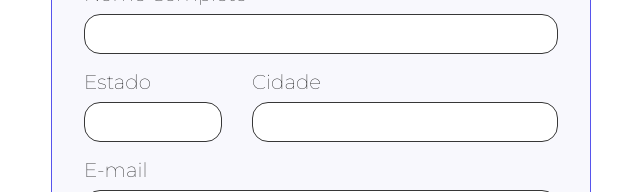
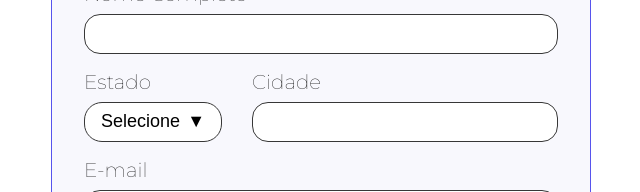
Before and after one commit to VictorCarvalho00/freelando, a React (Create React App) app: page / in a window 1280 px wide. Shown: the part 410-602 px from the top of the page, without its empty margins (249-889 px from the left). Built offline with nearby package versions, Linux system fonts and the light colour scheme.

Commit message:
resolvendo erro e adicionando ListSuspensa

```diff
--- a/package.json
+++ b/package.json
@@ -9,8 +9,8 @@
     "@testing-library/jest-dom": "^6.7.0",
     "@testing-library/react": "^16.3.0",
     "@testing-library/user-event": "^13.5.0",
-    "react": "^19.1.1",
-    "react-dom": "^19.1.1",
+    "react": "^18.0.0",
+    "react-dom": "^18.0.0",
     "react-grid-system": "^8.2.1",
     "react-scripts": "5.0.1",
     "web-vitals": "^2.1.4"
--- a/public/index.html
+++ b/public/index.html
@@ -7,7 +7,7 @@
   <meta name="viewport" content="width=device-width, initial-scale=1" />
   <meta name="theme-color" content="#000000" />
   <meta name="description" content="Web site created using create-react-app" />
-  <link rel="apple-touch-icon" href="%PUBLIC_URL%/logo192.png" />
+
 
   <link rel="preconnect" href="https://fonts.googleapis.com">
   <link rel="preconnect" href="https://fonts.gstatic.com" crossorigin>
@@ -17,7 +17,7 @@
       manifest.json provides metadata used when your web app is installed on a
       user's mobile device or desktop. See https://developers.google.com/web/fundamentals/web-app-manifest/
     -->
-  <link rel="manifest" href="%PUBLIC_URL%/manifest.json" />
+
   <!--
       Notice the use of %PUBLIC_URL% in the tags above.
       It will be replaced with the URL of the `public` folder during the build.
--- a/src/App.js
+++ b/src/App.js
@@ -16,6 +16,37 @@
 import { IconeTwitter } from './componentes/Icones/IconeTwitter';
 import { ListaInline } from './componentes/LIsta/ListaInline';
 import { ItemListaInline } from './componentes/LIsta/ItemListaInline';
+import { ListaSuspensa } from './componentes/ListaSuspensa/ListaSuspensa';
+
+const estadosBrasileiros = [
+  { "text": "Acre", "value": "AC" },
+  { "text": "Alagoas", "value": "AL" },
+  { "text": "Amapá", "value": "AP" },
+  { "text": "Amazonas", "value": "AM" },
+  { "text": "Bahia", "value": "BA" },
+  { "text": "Ceará", "value": "CE" },
+  { "text": "Distrito Federal", "value": "DF" },
+  { "text": "Espírito Santo", "value": "ES" },
+  { "text": "Goiás", "value": "GO" },
+  { "text": "Maranhão", "value": "MA" },
+  { "text": "Mato Grosso", "value": "MT" },
+  { "text": "Mato Grosso do Sul", "value": "MS" },
+  { "text": "Minas Gerais", "value": "MG" },
+  { "text": "Pará", "value": "PA" },
+  { "text": "Paraíba", "value": "PB" },
+  { "text": "Paraná", "value": "PR" },
+  { "text": "Pernambuco", "value": "PE" },
+  { "text": "Piauí", "value": "PI" },
+  { "text": "Rio de Janeiro", "value": "RJ" },
+  { "text": "Rio Grande do Norte", "value": "RN" },
+  { "text": "Rio Grande do Sul", "value": "RS" },
+  { "text": "Rondônia", "value": "RO" },
+  { "text": "Roraima", "value": "RR" },
+  { "text": "Santa Catarina", "value": "SC" },
+  { "text": "São Paulo", "value": "SP" },
+  { "text": "Sergipe", "value": "SE" },
+  { "text": "Tocantins", "value": "TO" }
+]
 
 function App() {
   return (
@@ -50,7 +81,7 @@
               </Row>
               <Row>
                 <Col lg={4} md={4} sm={4}>
-                  <CampoTexto titulo="Estado" />
+                  <ListaSuspensa titulo="Estado" opcoes={estadosBrasileiros} />
                 </Col>
                 <Col lg={8} md={8} sm={8}>
                   <CampoTexto titulo="Cidade" />
--- /dev/null
+++ b/src/componentes/ListaSuspensa/ListaSuspensa.jsx
@@ -0,0 +1,130 @@
+import styled from "@emotion/styled"
+import { useState } from "react"
+
+const LabelEstilizada = styled.label`
+    display: block;
+    width: 100%;
+    box-sizing: border-box;
+    font-weight: 400;
+    font-size: 20px;
+    line-height: 24px;
+    position: relative;
+`
+
+const BotaoEstilizado = styled.button`
+     cursor: pointer;
+    display: block;
+    height: 40px;
+    width: 100%;
+    font-size: 18px;
+    outline: none;
+    box-sizing: border-box;
+    display: flex;
+    align-items: center;
+    justify-content: space-between;
+    font-weight: 400;
+    border-radius: 18px;
+    border-bottom-left-radius: ${props => props.estaAberta ? '0' : '18px'};
+    border-bottom-right-radius: ${props => props.estaAberta ? '0' : '18px'};
+    margin-top: ${props => props.theme.espacamentos.xs};
+    padding: ${props => props.theme.espacamentos.s};
+    background: ${props => props.theme.cores.branco};
+    border: 1px solid ${props => props.theme.cores.neutras.a};
+    &:focus {
+        border-color: ${props => props.theme.cores.focus};
+    }
+`
+const ListaSuspensaEstilizada = styled.ul`
+    position: absolute;
+    top: 100%;
+    left: 0;
+    right: 0;
+    padding: 0 ${props => props.theme.espacamentos.m};
+    background: ${props => props.theme.cores.branco};
+    border: 1px solid ${props => props.theme.cores.neutras.a};
+    border-top: none;
+    border-bottom-left-radius: 18px;
+    border-bottom-right-radius: 18px;
+    z-index: 1;
+    margin: 0;
+    list-style: none;
+`
+const ItemListaEstilizado = styled.li`
+    padding: ${props => props.theme.espacamentos.xs} 0;
+    text-align: center;
+    border-bottom: 1px solid ${props => props.theme.cores.neutras.c};
+    cursor: pointer;
+    &:last-child {
+        border-bottom: none;
+    }
+    color: ${props => props.focoAtivo ? props.theme.cores.focus : 'inherit'};
+    &:hover {
+        background: ${props => props.theme.cores.focus};
+    }
+`
+
+export const ListaSuspensa = ({ titulo, opcoes }) => {
+    const [estaAberta, alternarVisibilidade] = useState(false)
+    const [opcaoFocada, setOpcaoFocada] = useState(null)
+    const [opcaoSelecionada, setOpcaoSelecionada] = useState(null)
+
+    const manipularTeclaDoTeclado = (evento) => {
+        alternarVisibilidade(true)
+        switch (evento.key) {
+            case 'ArrowDown':
+                evento.preventDefault();
+                setOpcaoFocada(focoAntigo => {
+                    if (focoAntigo == null) {
+                        return 0;
+                    }
+
+                    return focoAntigo += 1
+                })
+                break;
+            case 'ArrowUp':
+                evento.preventDefault();
+                setOpcaoFocada(focoAntigo => {
+                    if (!focoAntigo) {
+                        return 0;
+                    }
+
+                    return focoAntigo -= 1
+                })
+                break;
+            case 'Enter':
+                evento.preventDefault();
+                setOpcaoFocada(null)
+                alternarVisibilidade(false)
+                setOpcaoSelecionada(opcoes[opcaoFocada])
+                break;
+            default:
+                break;
+        }
+    }
+
+    return (
+        <LabelEstilizada>
+            {titulo}
+            <BotaoEstilizado
+                estaAberta={estaAberta}
+                onClick={() => alternarVisibilidade(!estaAberta)}
+                onKeyDown={manipularTeclaDoTeclado}
+
+            >
+                <div>
+                    {opcaoSelecionada ? opcaoSelecionada.text : 'Selecione'}
+                </div>
+                <div>
+                    <span>{estaAberta ? '▲' : '▼'}</span>
+                </div>
+            </BotaoEstilizado>
+            {estaAberta && <ListaSuspensaEstilizada>
+                {opcoes.map((opcao, index) => (
+                    <ItemListaEstilizado key={opcao.value} focoAtivo={index === opcaoFocada} onClick={() => setOpcaoSelecionada(opcao)}>
+                        {opcao.text}
+                    </ItemListaEstilizado>))}
+            </ListaSuspensaEstilizada>
+            }
+        </LabelEstilizada>
+    )
+}
--- a/src/componentes/ProvedorTema/ProvedorTema.jsx
+++ b/src/componentes/ProvedorTema/ProvedorTema.jsx
@@ -32,6 +32,7 @@
         xs: '8px',
         s: '16px',
         l: '32px',
+        xl: '48px',
     },
 
     fontFamily: "'Montserrat', sans-serif",
```
Also changed, not shown: public/manifest.json (deleted), 2 other files (tests, documents, lock files or other folders).
